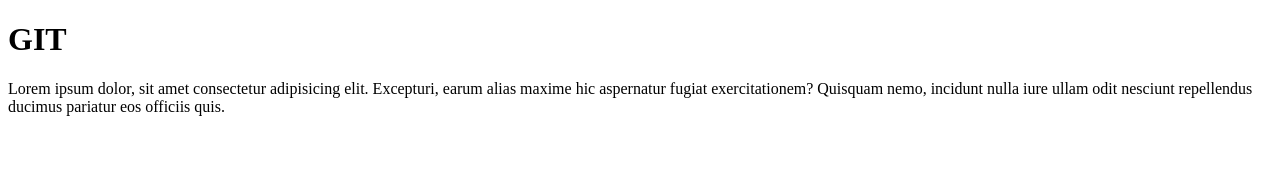
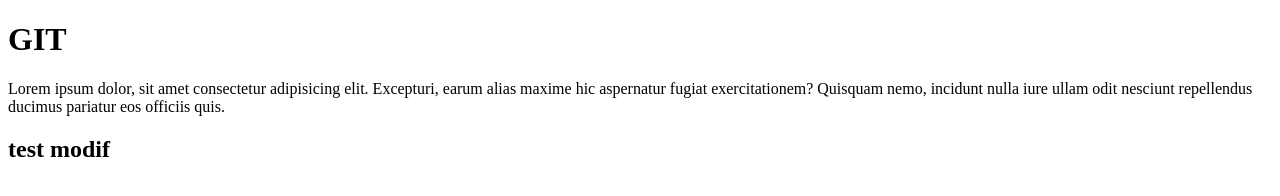
Before and after one commit to ChrisKhaled/TEST2, a plain HTML site: page index.html in a window 1280 px wide. Drawn offline with Linux system fonts and the light colour scheme.

Commit message:
Update index.html

```diff
--- a/index.html
+++ b/index.html
@@ -5,10 +5,13 @@
     <meta http-equiv="X-UA-Compatible" content="IE=edge">
     <meta name="viewport" content="width=device-width, initial-scale=1.0">
     <title>conflit</title>
+
 </head>
 <body>
     <h1>GIT</h1>
     <p>Lorem ipsum dolor, sit amet consectetur adipisicing elit. Excepturi, earum alias maxime hic aspernatur fugiat exercitationem? Quisquam nemo, incidunt nulla iure ullam odit nesciunt repellendus ducimus pariatur eos officiis quis.</p>
+    <h2>test modif</h2>
+
 
 </body>
 </html>
```
